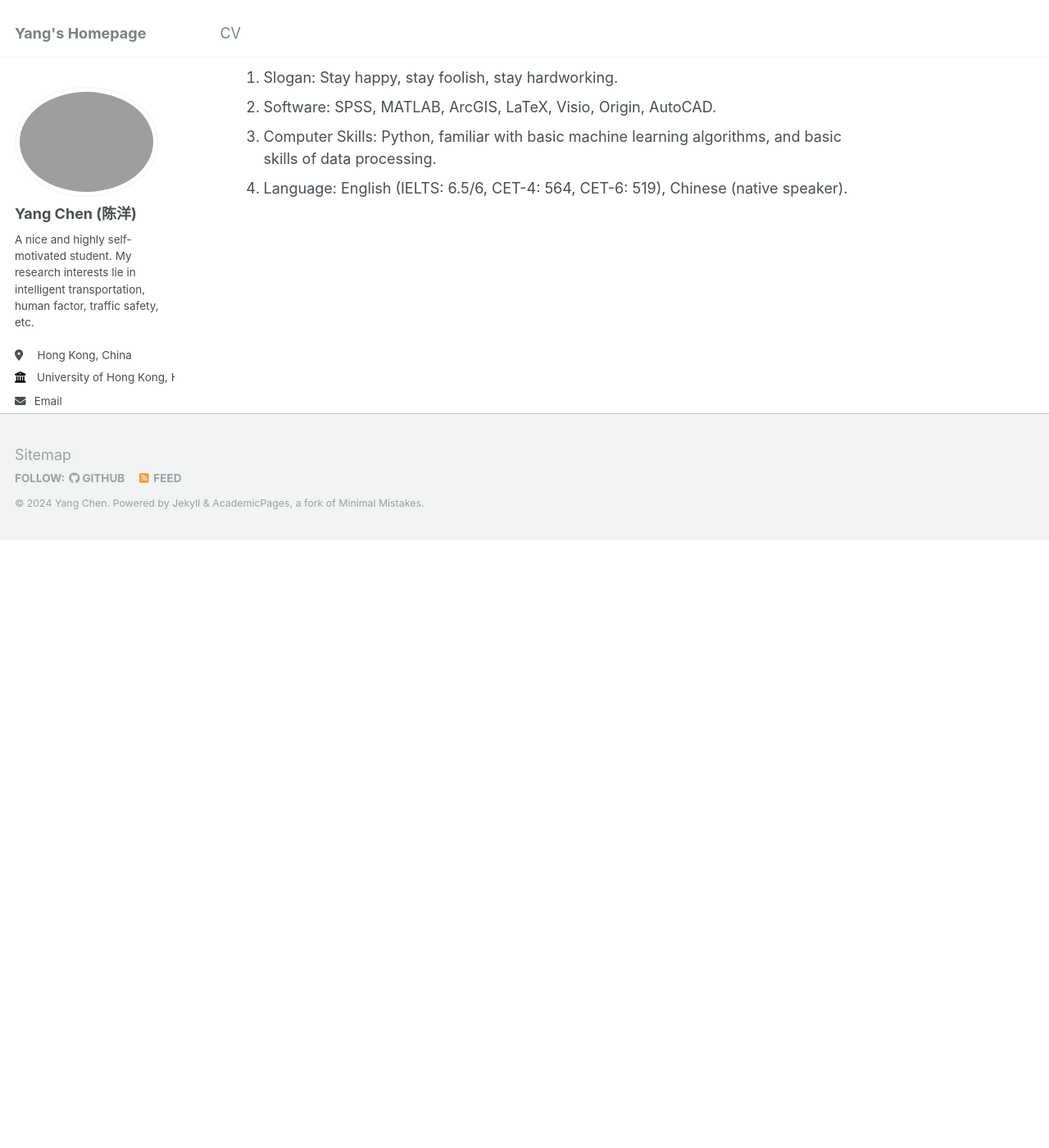
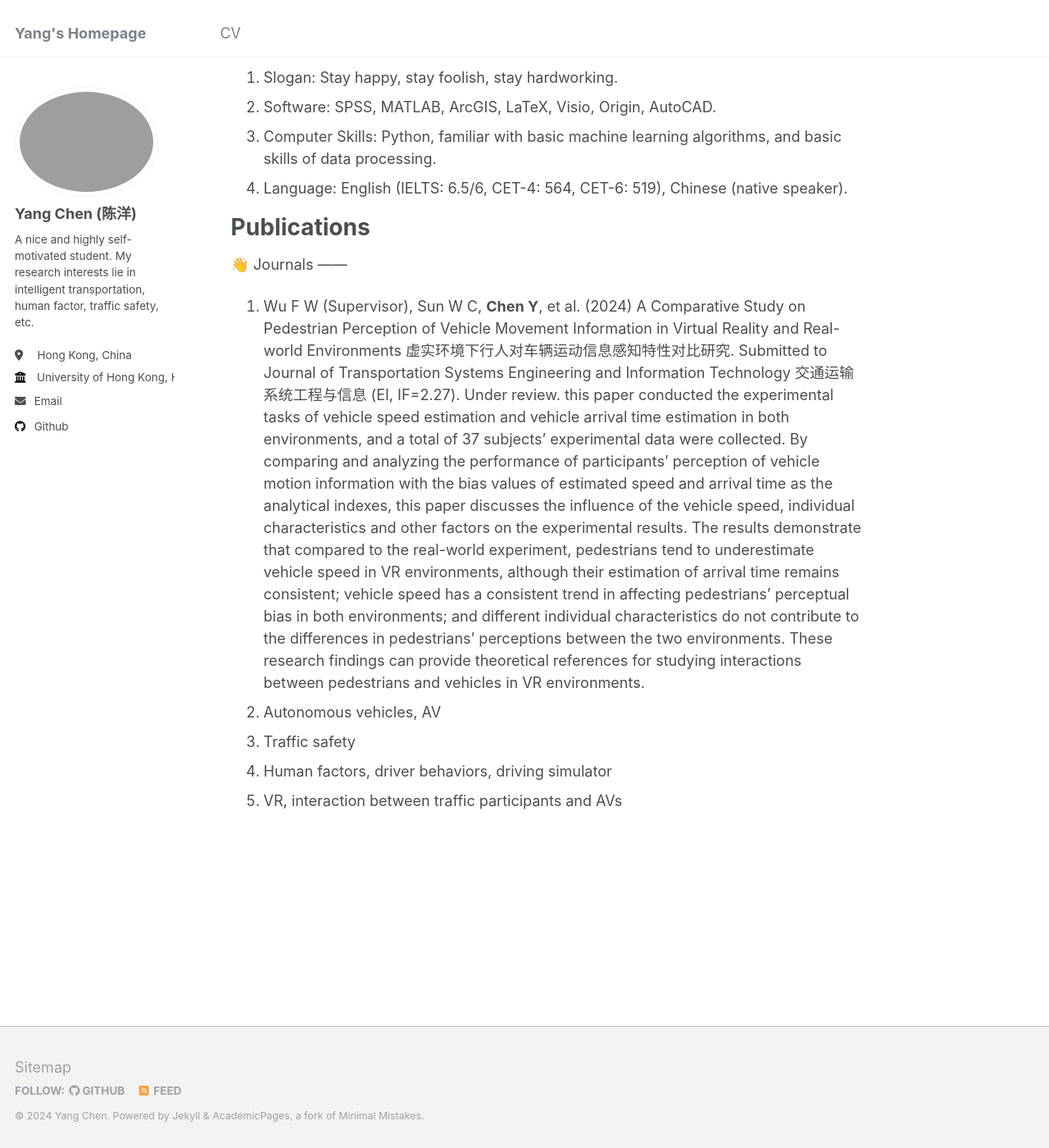
Before and after one commit to Sugar-eatingSheep/YangCHEN.github.io, a Jekyll site: the page built from _pages/about.md, in a window 1280 px wide and 1400 px high, scrolled down 1110 px. Shown: the whole window at 82% size. Built offline with Jekyll 4.4.1, drawn with Linux system fonts in a browser that asks for light colours; before the commit the page ends 1770 px from its top, so only the background shows below that.

Commit message:
Update about.md

```diff
--- a/_pages/about.md
+++ b/_pages/about.md
@@ -28,3 +28,14 @@ About Myself 🥰
 1. Software: SPSS, MATLAB, ArcGIS, LaTeX, Visio, Origin, AutoCAD.
 1. Computer Skills: Python, familiar with basic machine learning algorithms, and basic skills of data processing.
 1. Language: English (IELTS: 6.5/6, CET-4: 564, CET-6: 519), Chinese (native speaker).
+
+Publications
+======
+👋 Journals
+------
+1. Wu F W (Supervisor), Sun W C, **Chen Y**, et al. (2024) A Comparative Study on Pedestrian Perception of Vehicle Movement Information in Virtual Reality and Real-world Environments 虚实环境下行人对车辆运动信息感知特性对比研究. Submitted to Journal of Transportation Systems Engineering and Information Technology 交通运输系统工程与信息 (EI, IF=2.27). Under review.
+this paper conducted the experimental tasks of vehicle speed estimation and vehicle arrival time estimation in both environments, and a total of 37 subjects' experimental data were collected. By comparing and analyzing the performance of participants' perception of vehicle motion information with the bias values of estimated speed and arrival time as the analytical indexes, this paper discusses the influence of the vehicle speed, individual characteristics and other factors on the experimental results. The results demonstrate that compared to the real-world experiment, pedestrians tend to underestimate vehicle speed in VR environments, although their estimation of arrival time remains consistent; vehicle speed has a consistent trend in affecting pedestrians' perceptual bias in both environments; and different individual characteristics do not contribute to the differences in pedestrians' perceptions between the two environments. These research findings can provide theoretical references for studying interactions between pedestrians and vehicles in VR environments.
+1. Autonomous vehicles, AV
+1. Traffic safety
+1. Human factors, driver behaviors, driving simulator
+1. VR, interaction between traffic participants and AVs
```
